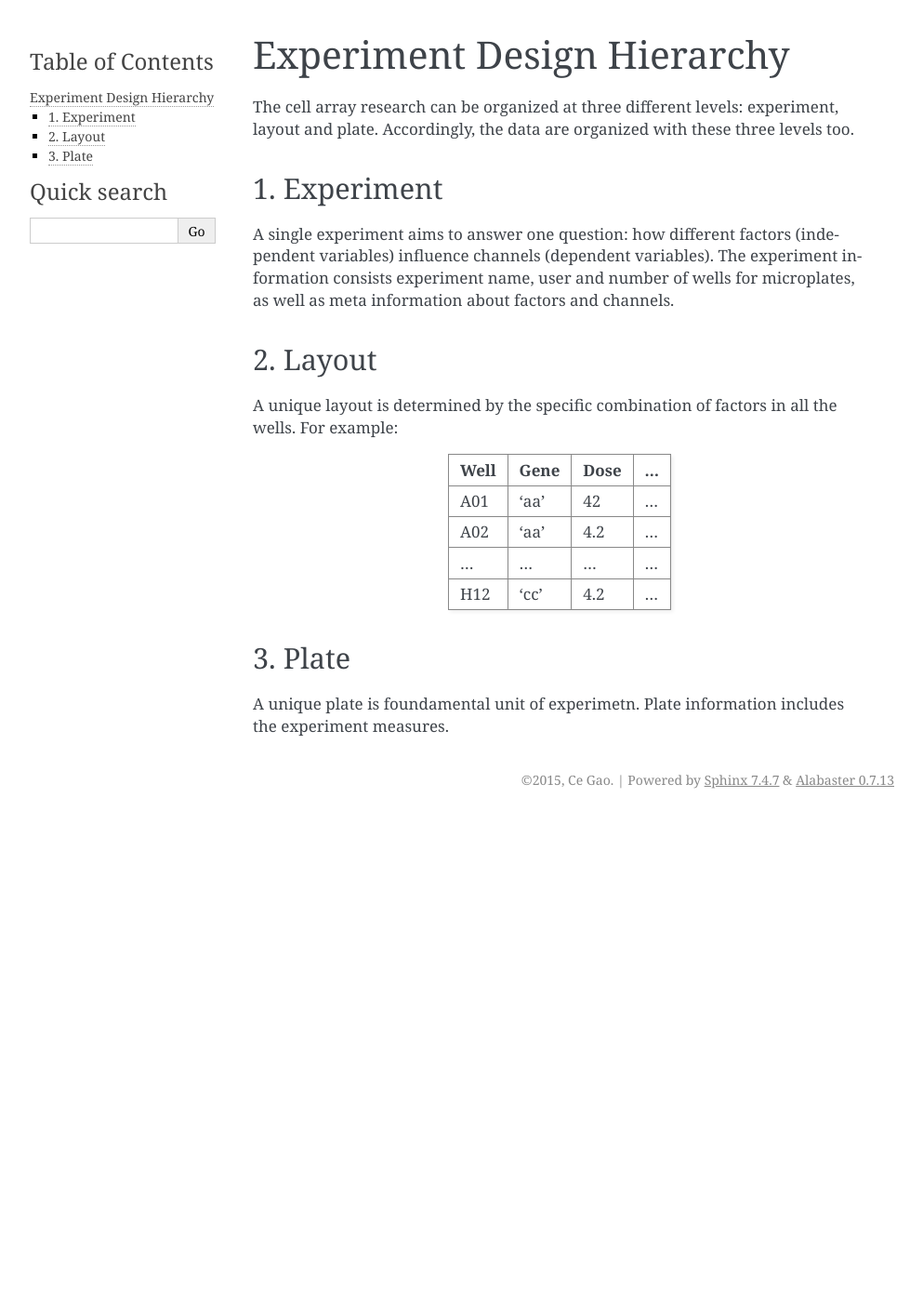
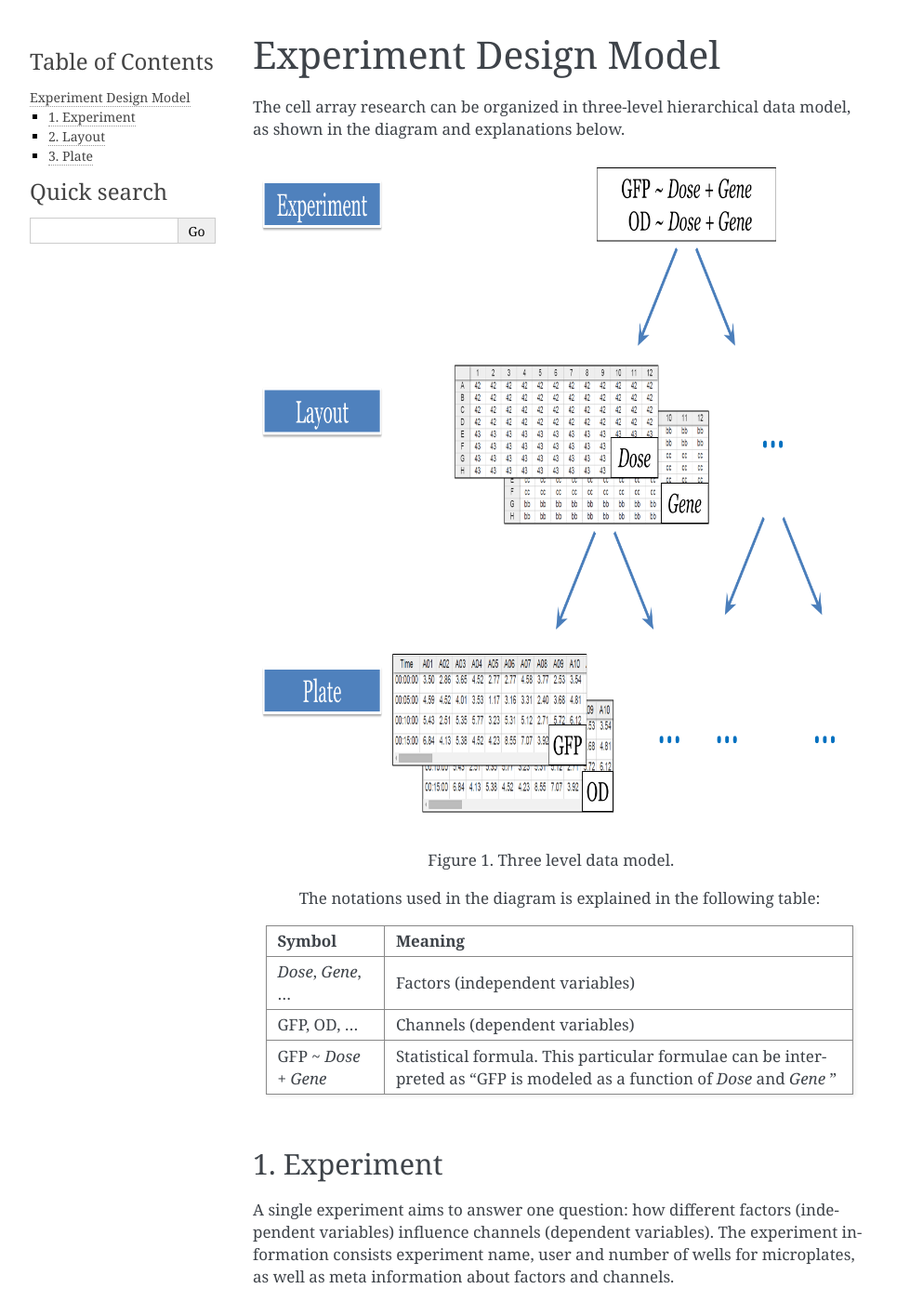
Before and after one commit to gaoce/TimeVis, a Sphinx documentation site: the page built from docs/design.rst, in a window 1280 px wide and 1400 px high. Shown: the whole window at 93% size, without its empty margins (148-1141 px from the left). Built offline with Sphinx 7.4.7, drawn with Linux system fonts in a browser that asks for light colours; some of the changed text lies outside the part shown.

Commit message:
Update experiment design data model.

```diff
--- a/docs/design.rst
+++ b/docs/design.rst
@@ -1,10 +1,28 @@
-***************************
-Experiment Design Hierarchy
-***************************
+***********************
+Experiment Design Model
+***********************
 
-The cell array research can be organized at three different levels: experiment,
-layout and plate. Accordingly, the data are organized with these three levels
-too.
+The cell array research can be organized in three-level hierarchical data model,
+as shown in the diagram and explanations below.
+
+.. figure:: /images/data_model.png
+   :scale: 50%
+
+   Figure 1. Three level data model.
+
+   The notations used in the diagram is explained in the following table:
+
+   +-----------------------+----------------------------------------------+
+   | Symbol                | Meaning                                      |
+   +=======================+==============================================+
+   | *Dose*, *Gene*, ...   | Factors (independent variables)              |
+   +-----------------------+----------------------------------------------+
+   | GFP, OD, ...          | Channels (dependent variables)               |
+   +-----------------------+----------------------------------------------+
+   | GFP ~ *Dose* + *Gene* | Statistical formula. This particular         |
+   |                       | formulae can be interpreted as “GFP is       |
+   |                       | modeled as a function of *Dose* and *Gene* ” |
+   +-----------------------+----------------------------------------------+
 
 1. Experiment
 =============
@@ -16,22 +34,51 @@ as well as meta information about factors and channels.
 2. Layout
 =========
 A unique layout is determined by the specific combination of factors in all the
-wells. For example:
+wells. As an example, the Factor information associated with a particular layout
+could be seen as:
 
-+------+------+------+-----+
-| Well | Gene | Dose | ... |
-+======+======+======+=====+
-| A01  | 'aa' | 42   | ... |
-+------+------+------+-----+
-| A02  | 'aa' | 4.2  | ... |
-+------+------+------+-----+
-| ...  | ...  | ...  | ... |
-+------+------+------+-----+
-| H12  | 'cc' | 4.2  | ... |
-+------+------+------+-----+
-
++------+----------+----------+
+| Well | Factors  | Level    |
++======+==========+==========+
+| A01  | Gene     | 'aa'     |
++------+----------+----------+
+| A02  | Gene     | 'bb'     |
++------+----------+----------+
+| ...  | ...      |          |
++------+----------+----------+
+| H12  | Gene     | 'dd'     |
++------+----------+----------+
+| A01  | Dose     | 10.00    |
++------+----------+----------+
+| A02  | Dose     | 1.00     |
++------+----------+----------+
+| ...  | ...      |          |
++------+----------+----------+
+| H12  | Dose     | 1.00     |
++------+----------+----------+
 
 3. Plate
 ========
 A unique plate is foundamental unit of experimetn. Plate information includes
-the experiment measures.
+the experiment measures. As an example, the Channel information associated with
+a particular plate can be seen as:
+
++------+----------+----------+--------+
+| Well | Channels | Time     | Value  |
++======+==========+==========+========+
+| A01  | GFP      | 00:00:00 | 10.00  |
++------+----------+----------+--------+
+| A01  | GFP      | 00:00:05 | 20.00  |
++------+----------+----------+--------+
+| ...  | ...      | ...      | ...    |
++------+----------+----------+--------+
+| H12  | GFP      | 02:00:00 | 25.00  |
++------+----------+----------+--------+
+| A01  | OD       | 00:00:00 | 0.10   |
++------+----------+----------+--------+
+| A01  | OD       | 00:00:05 | 0.20   |
++------+----------+----------+--------+
+| ...  | ...      | ...      | ...    |
++------+----------+----------+--------+
+| H12  | OD       | 02:00:00 | 1.00   |
++------+----------+----------+--------+
```
Also changed, not shown: docs/images/data_model.png (added).
